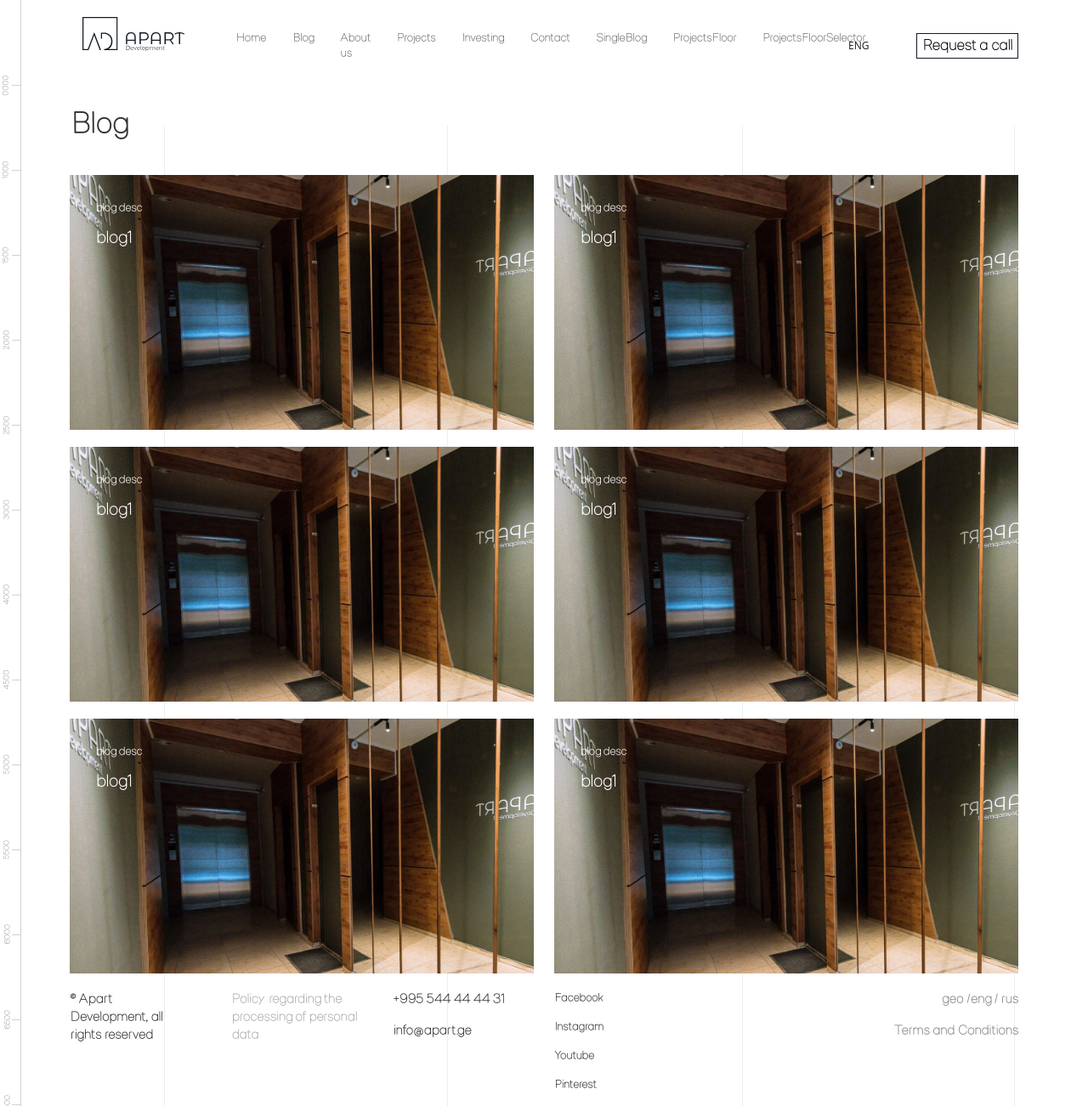
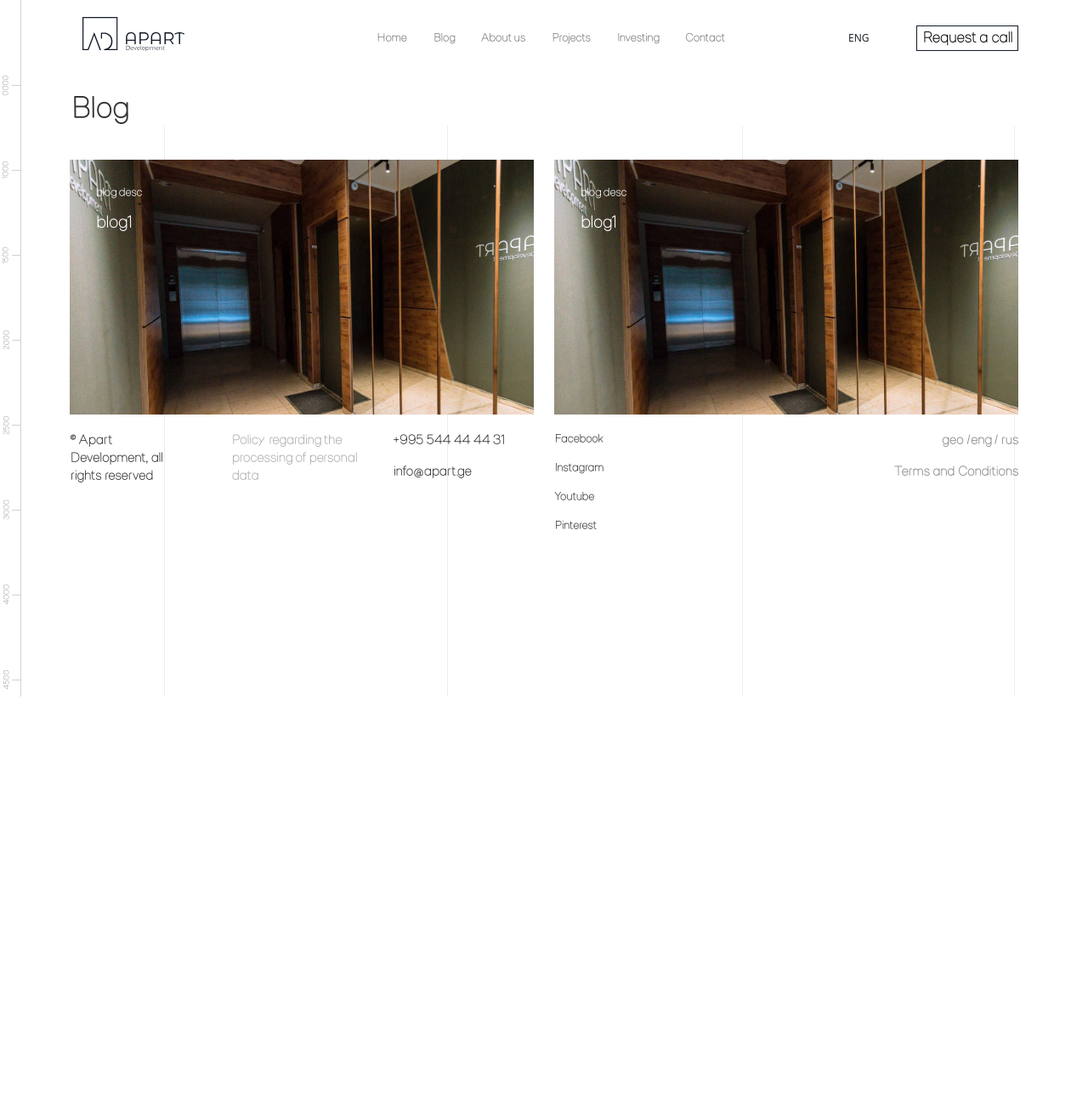
Before and after one commit to G-Apxo/Apart, a Next.js app: page /Blog in a window 1280 px wide. Shown: the whole page at 85% size. After the commit the page ends 820 px from the top, so only its background shows below. Built offline with nearby package versions, Linux system fonts and the light colour scheme.

Commit message:
routing inside pages

```diff
--- a/pages/Blog.jsx
+++ b/pages/Blog.jsx
@@ -1,6 +1,7 @@
 import Head from "next/head";
 import Layout from "../src/components/Layout/Layout";
 import { Nav, Button, Row, Container, input, Col } from "react-bootstrap";
+import Link from "next/link";
 export default function Blog() {
   return (
     <>
@@ -9,7 +10,8 @@ export default function Blog() {
           <Container>
             <h2 className="row-marginer">Blog</h2>
             <Row>
-              <Col className="col-6">
+              <Link href="/SingleBlog">
+              <Col className="col-6 cursor">
                 <div className="image__box">
                   <div className="blog-image__content">
                     <p>blog desc</p>
@@ -17,7 +19,9 @@ export default function Blog() {
                   </div>
                 </div>
               </Col>
-              <Col className="col-6">
+              </Link>
+              <Link href="/SingleBlog">
+              <Col className="col-6 cursor">
                 <div className="image__box">
                   <div className="blog-image__content">
                     <p>blog desc</p>
@@ -25,46 +29,7 @@ export default function Blog() {
                   </div>
                 </div>
               </Col>
-            </Row>
-          </Container>
-          <Container>
-            <Row>
-              <Col className="col-6">
-                <div className="image__box">
-                  <div className="blog-image__content">
-                    <p>blog desc</p>
-                    <h2>blog1</h2>
-                  </div>
-                </div>
-              </Col>
-              <Col className="col-6">
-                <div className="image__box">
-                  <div className="blog-image__content">
-                    <p>blog desc</p>
-                    <h2>blog1</h2>
-                  </div>
-                </div>
-              </Col>
-            </Row>
-          </Container>
-          <Container>
-            <Row>
-              <Col className="col-6">
-                <div className="image__box">
-                  <div className="blog-image__content">
-                    <p>blog desc</p>
-                    <h2>blog1</h2>
-                  </div>
-                </div>
-              </Col>
-              <Col className="col-6">
-                <div className="image__box">
-                  <div className="blog-image__content">
-                    <p>blog desc</p>
-                    <h2>blog1</h2>
-                  </div>
-                </div>
-              </Col>
+              </Link>
             </Row>
           </Container>
         </div>
--- a/pages/ProjectsFloor.jsx
+++ b/pages/ProjectsFloor.jsx
@@ -5,6 +5,7 @@ import Taghi from "../assets/Taghi_old_tbilisi.svg";
 import Bukhaidze from "../assets/projects_floor.png";
 import Layout from "../src/components/Layout/Layout";
 import { Form } from "react-bootstrap";
+import Link from "next/link";
 
 const ProjectsFloor = () => {
   return (
@@ -45,7 +46,9 @@ const ProjectsFloor = () => {
         </Row>
         <Col xs="12" className="mt-5">
           <div className="projects__image">
-            <Image src={Bukhaidze} />
+          <Link href="/ProjectsFloorSelector">
+            <Image className="cursor" src={Bukhaidze} />
+            </Link>
           </div>
         </Col>
         <Row className="justify-content-between mt-5">
--- a/src/components/Header/Header.js
+++ b/src/components/Header/Header.js
@@ -14,9 +14,9 @@ const path = [
   { uid: 51, name: "Projects", id: 4, path: "/Projects" },
   { uid: 52, name: "Investing", id: 5, path: "/Investing" },
   { uid: 61, name: "Contact", id: 6, path: "/Contact" },
-  { uid: 62, name: "SingleBlog", id: 6, path: "/SingleBlog" },
-  { uid: 63, name: "ProjectsFloor", id: 7, path: "/ProjectsFloor" },
-  { uid: 64, name: "ProjectsFloorSelector", id: 8, path: "/ProjectsFloorSelector" },
+  // { uid: 62, name: "SingleBlog", id: 6, path: "/SingleBlog" },
+  // { uid: 63, name: "ProjectsFloor", id: 7, path: "/ProjectsFloor" },
+  // { uid: 64, name: "ProjectsFloorSelector", id: 8, path: "/ProjectsFloorSelector" },
 ];
 function Header() {
   return (
--- a/styles/globals.css
+++ b/styles/globals.css
@@ -672,7 +672,7 @@ a.nav-link {
 .project--see {
   display: block;
   border-bottom: 1px solid black;
-  max-width: 42%;
+  max-width: 48%;
   margin-bottom: 10px;
   line-height: 2rem;
 }
@@ -797,3 +797,6 @@ h2{
 .nav-link{
   font-size: 12px;
 }
+.cursor{
+  cursor: pointer;
+}
```
Also changed, not shown: pages/Projects.jsx (+8 -4 lines).
